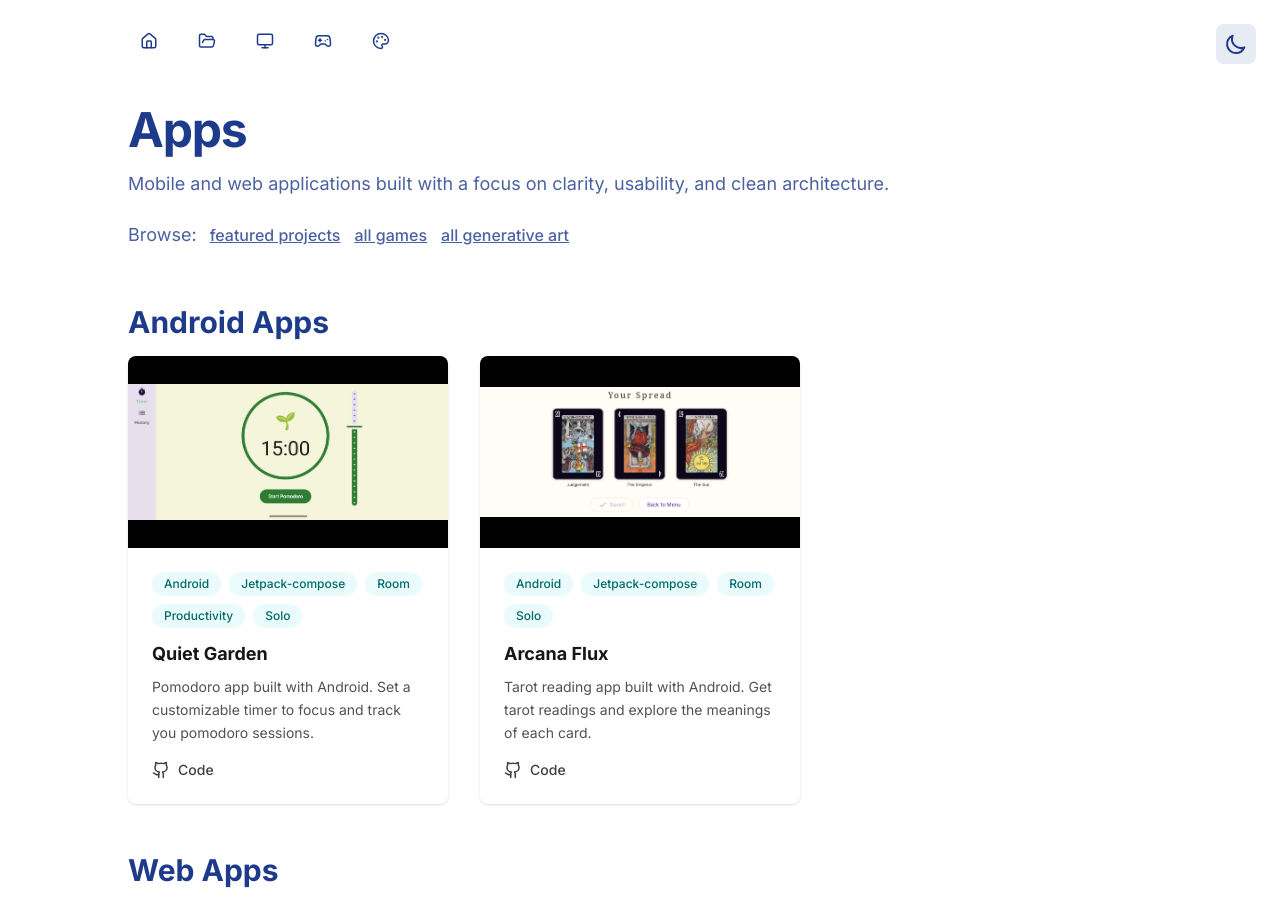
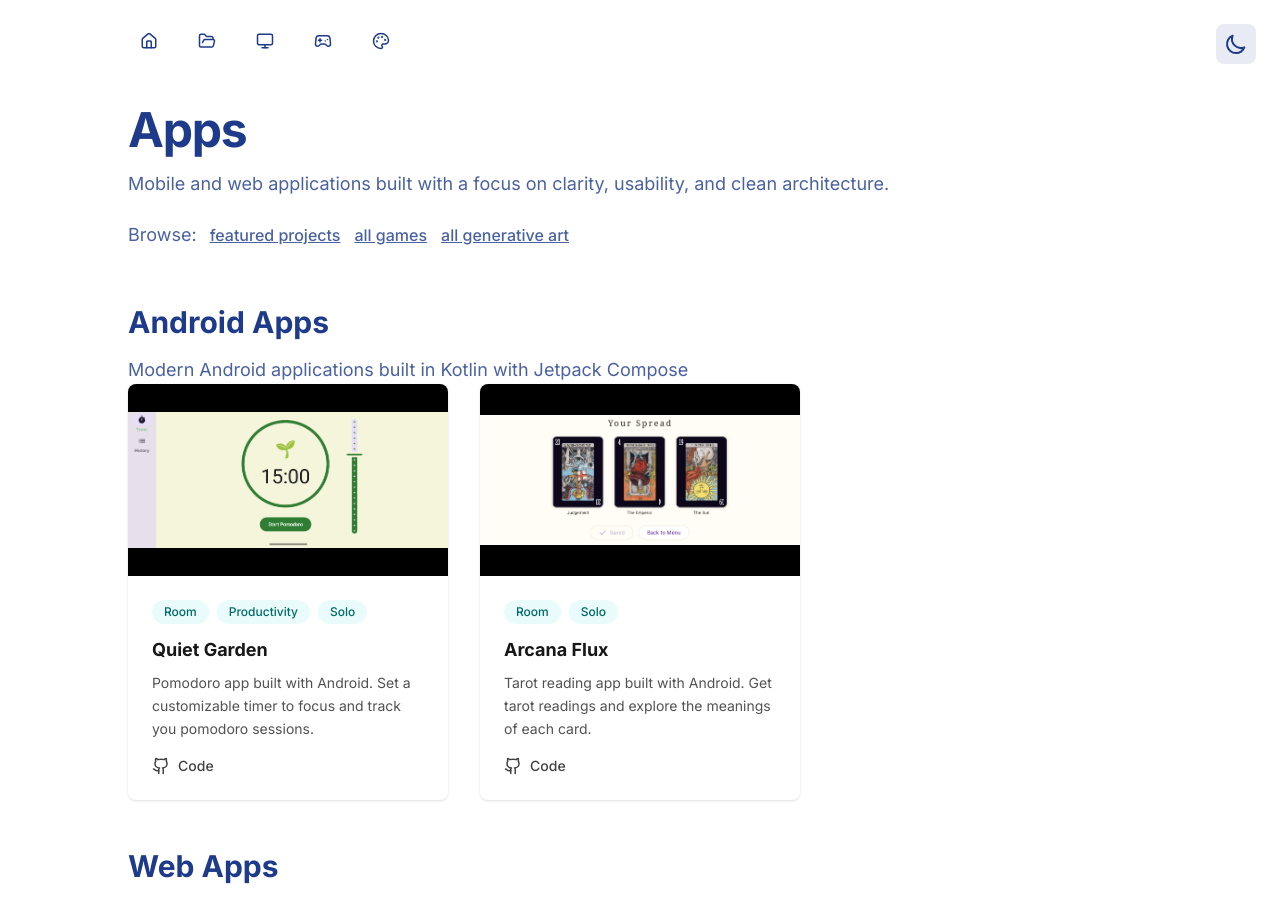
Before and after one commit to nadia-nh/nextjs-website, a Next.js app: page /app-projects in a window 1280 px wide. Shown: the top 902 px of the page. Built offline with nearby package versions, Linux system fonts and the light colour scheme.

Commit message:
Add description for Android apps and web apps

```diff
--- a/app/app-projects/page.jsx
+++ b/app/app-projects/page.jsx
@@ -28,6 +28,9 @@ export default function AppProjectsPage() {
 
             {/* Apps Grid */}
             <h2 className="mb-4">Android Apps</h2>
+             <p className="page-description mt-4">
+                    Modern Android applications built in Kotlin with Jetpack Compose
+            </p>
             <div className="project-grid">
                 {apps_android.map((app) => (
                     <ProjectCard key={app.id} project={app} />
@@ -35,6 +38,9 @@ export default function AppProjectsPage() {
             </div>
 
             <h2 className="mt-12 mb-4">Web Apps</h2>
+             <p className="page-description mt-4">
+                    Web applications built in Typescript with React and Next.js
+            </p>
             <div className="project-grid">
                 {apps_web.map((app) => (
                     <ProjectCard key={app.id} project={app} />
--- a/app/projects/project.data.jsx
+++ b/app/projects/project.data.jsx
@@ -30,7 +30,7 @@ export const featured = [
         image: screenshotRcPomodoro,
         liveUrl: null,
         githubUrl: 'https://github.com/nadia-nh/rc-android-pomodoro',
-        tags: ['Android', 'Jetpack-compose', 'Room', 'Productivity', 'Solo']
+        tags: ['Android', 'Jetpack-compose', 'Kotlin', 'Room', 'Productivity', 'Solo']
     },
     {
         id: 2,
@@ -40,7 +40,7 @@ export const featured = [
         image: screenshotRcTarot,
         liveUrl: null,
         githubUrl: 'https://github.com/nadia-nh/rc-android-tarot',
-        tags: ['Android', 'Jetpack-compose', 'Room', 'Solo']
+        tags: ['Android', 'Jetpack-compose', 'Kotlin', 'Room', 'Solo']
     },
     {
         id: 3,
@@ -94,7 +94,7 @@ export const apps_android = [
         image: screenshotRcPomodoro,
         liveUrl: null,
         githubUrl: 'https://github.com/nadia-nh/rc-android-pomodoro',
-        tags: ['Android', 'Jetpack-compose', 'Room', 'Productivity', 'Solo']
+        tags: ['Room', 'Productivity', 'Solo']
     },
     {
         id: 2,
@@ -103,8 +103,8 @@ export const apps_android = [
             Get tarot readings and explore the meanings of each card.`,
         image: screenshotRcTarot,
         liveUrl: null,
-        githubUrl: 'https://github.com/nadia-nh/rc-android-tarotp',
-        tags: ['Android', 'Jetpack-compose', 'Room', 'Solo']
+        githubUrl: 'https://github.com/nadia-nh/rc-android-tarot',
+        tags: ['Room', 'Solo']
     },
 
 ];
@@ -118,7 +118,7 @@ export const apps_web = [
         image: screenshotRcWaterTracking,
         liveUrl: 'https://rc-water-tracking-app.vercel.app/',
         githubUrl: 'https://github.com/nadia-nh/rc-water-tracking-app',
-        tags: ['React', 'Nextjs', 'Typescript', 'Productivity', 'Team']
+        tags: ['Typescript', 'Productivity', 'Team']
     },
     {
         id: 2,
@@ -128,7 +128,7 @@ export const apps_web = [
         image: screenshotPlantPal,
         liveUrl: 'https://plant-pal-phi.vercel.app/',
         githubUrl: 'https://github.com/nadia-nh/plant-pal',
-        tags: ['React', 'Nextjs', 'Typescript', 'Health', 'Vibe-coded', 'Solo']
+        tags: ['Typescript', 'Health', 'Vibe-coded', 'Solo']
     },
 ]
 
```
